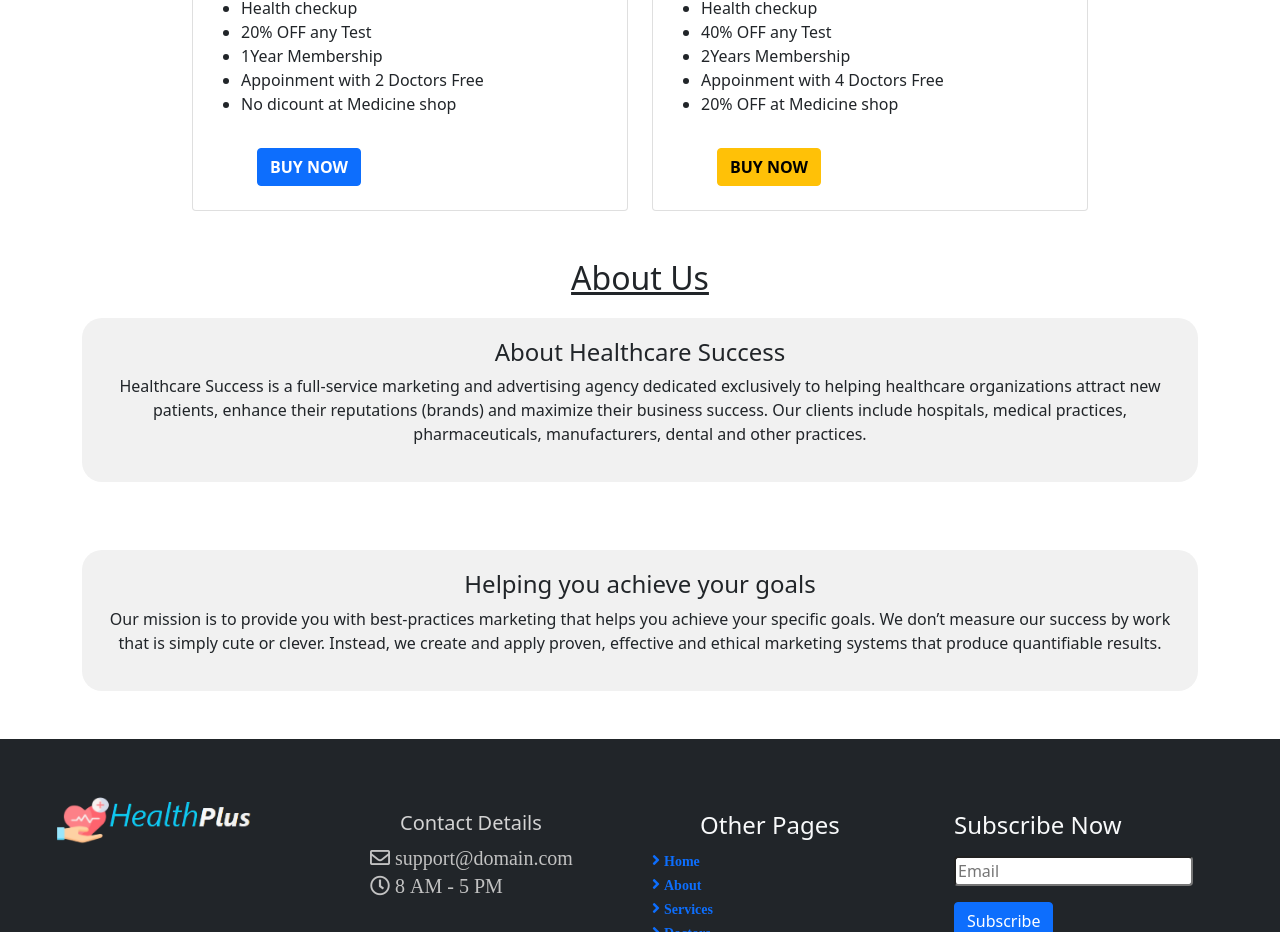
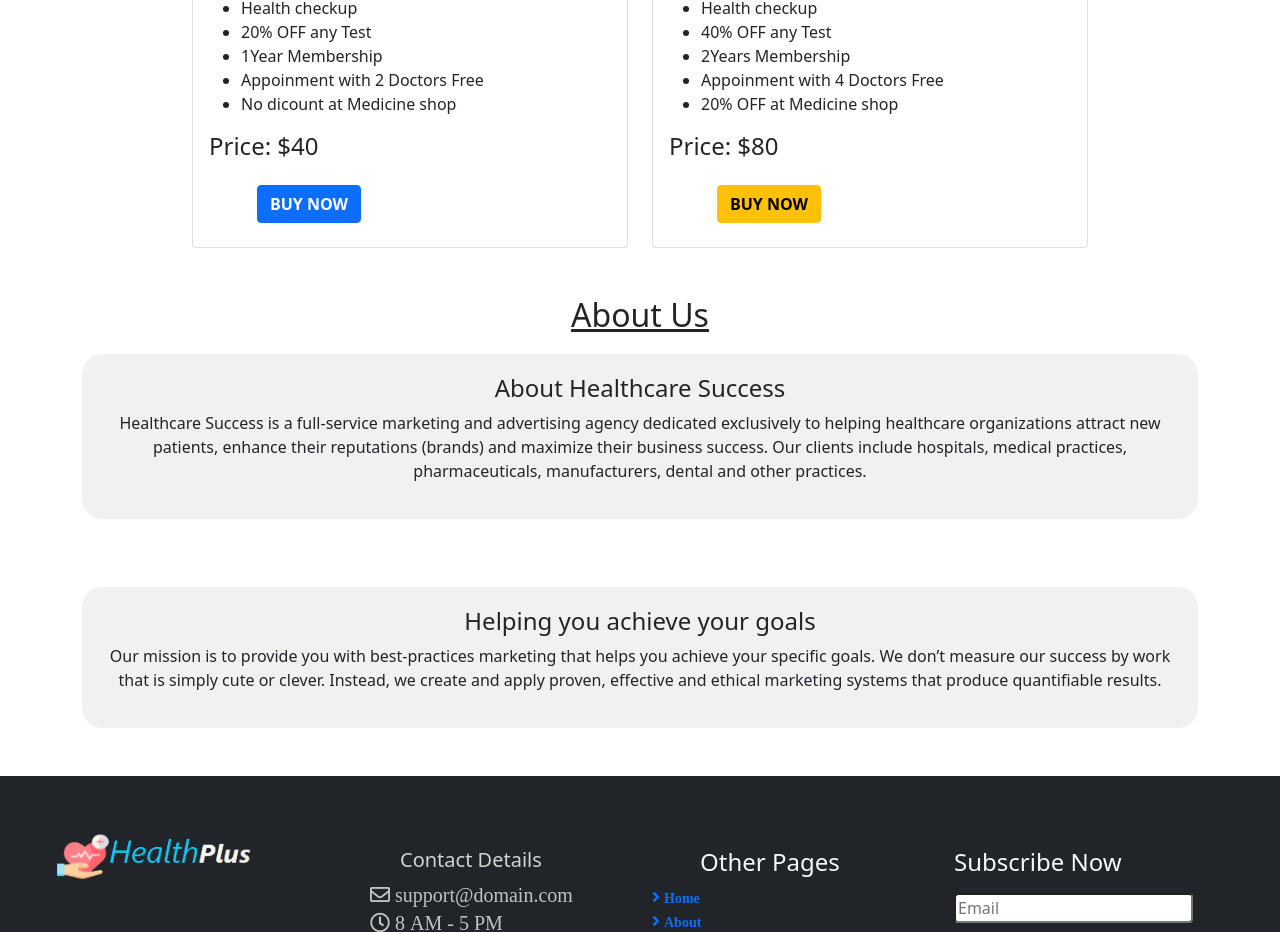
Before and after one commit to showkhin1997/health-plus-care, a React (Create React App) app: page / in a window 1280 px wide. Shown: the part 2500-3432 px from the top of the page. Built offline with nearby package versions, Linux system fonts and the light colour scheme; no server answers.

Commit message:
membership card update

```diff
--- a/src/Pages/Home/MemberShip/MemberShip.js
+++ b/src/Pages/Home/MemberShip/MemberShip.js
@@ -20,6 +20,7 @@ const MemberShip = () => {
                                 <li>Appoinment with 2 Doctors Free</li>
                                 <li>No dicount at Medicine shop</li>
                             </ul>
+                            <h4>Price: $40</h4>
                             <button type="button" className="btn btn-primary fw-bold mx-5 mt-3 mb-2">BUY NOW</button>
                         </div>
                     </div>
@@ -36,6 +37,7 @@ const MemberShip = () => {
                                 <li>Appoinment with 4 Doctors Free</li>
                                 <li>20% OFF at Medicine shop</li>
                             </ul>
+                            <h4>Price: $80</h4>
                             <button type="button" className="btn btn-warning fw-bold mx-5 mt-3 mb-2">BUY NOW</button>
                         </div>
                     </div>
```
